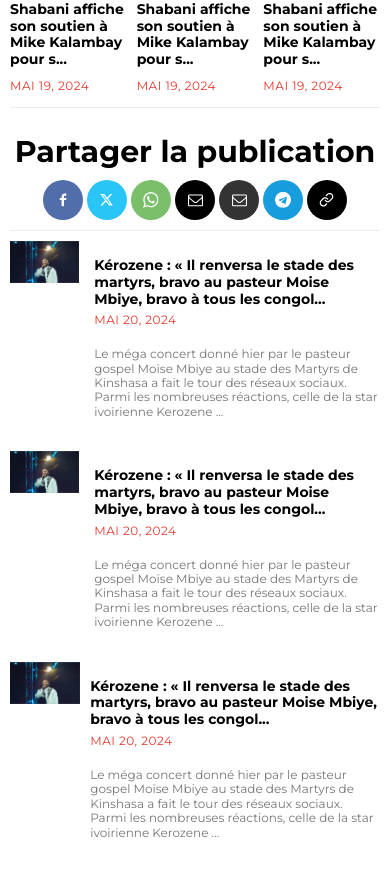
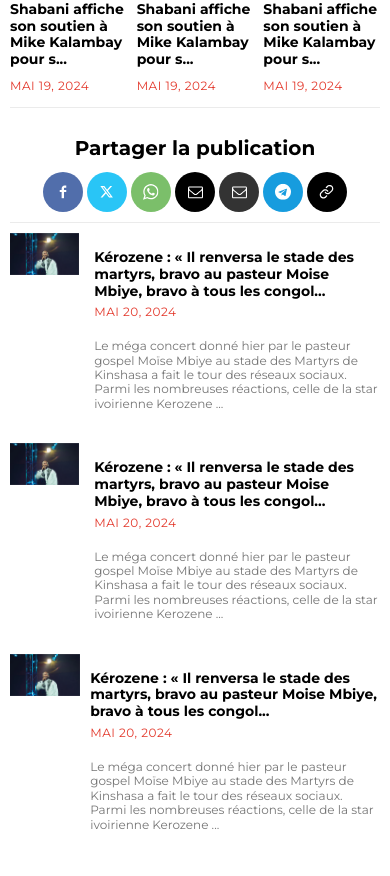
Before and after one commit to JoeMayinzi/mbote.cd, a Next.js app: page /article in a window 390 px wide. Shown: the part 2581-3457 px from the top of the page. Built offline with nearby package versions, Linux system fonts and the light colour scheme.

Commit message:
inteigration : make the author page responsie

```diff
--- a/src/app/article/page.jsx
+++ b/src/app/article/page.jsx
@@ -242,7 +242,7 @@ export default function Article() {
                 </div>
                 <div className="my-[10px] py-[10px] border-y border-[#ebebeb] ">
                   <div class=" text-center mt-4">
-                    <h2 class=" font-bold text-3xl mb-[10px] ">
+                    <h2 class=" font-bold text-xl md:text-3xl mb-[10px] ">
                       Partager la publication
                     </h2>
                   </div>
```
